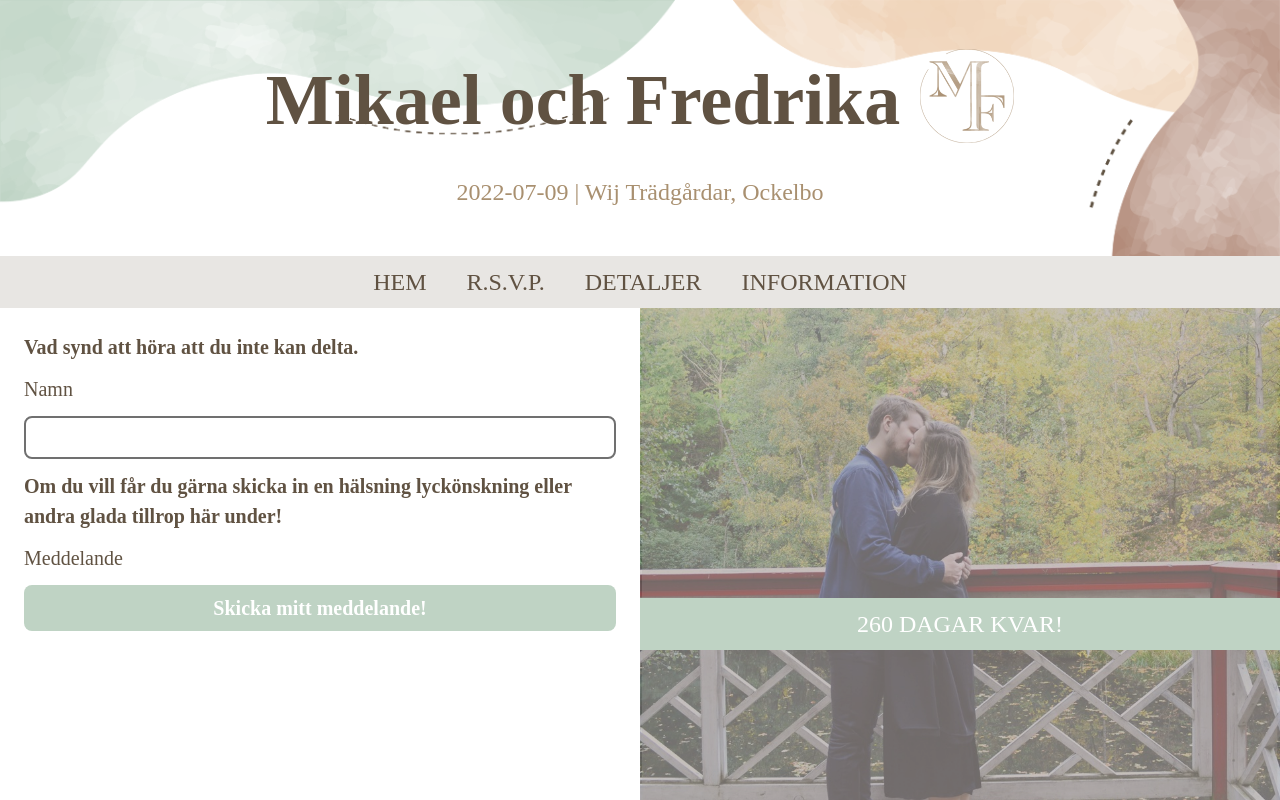
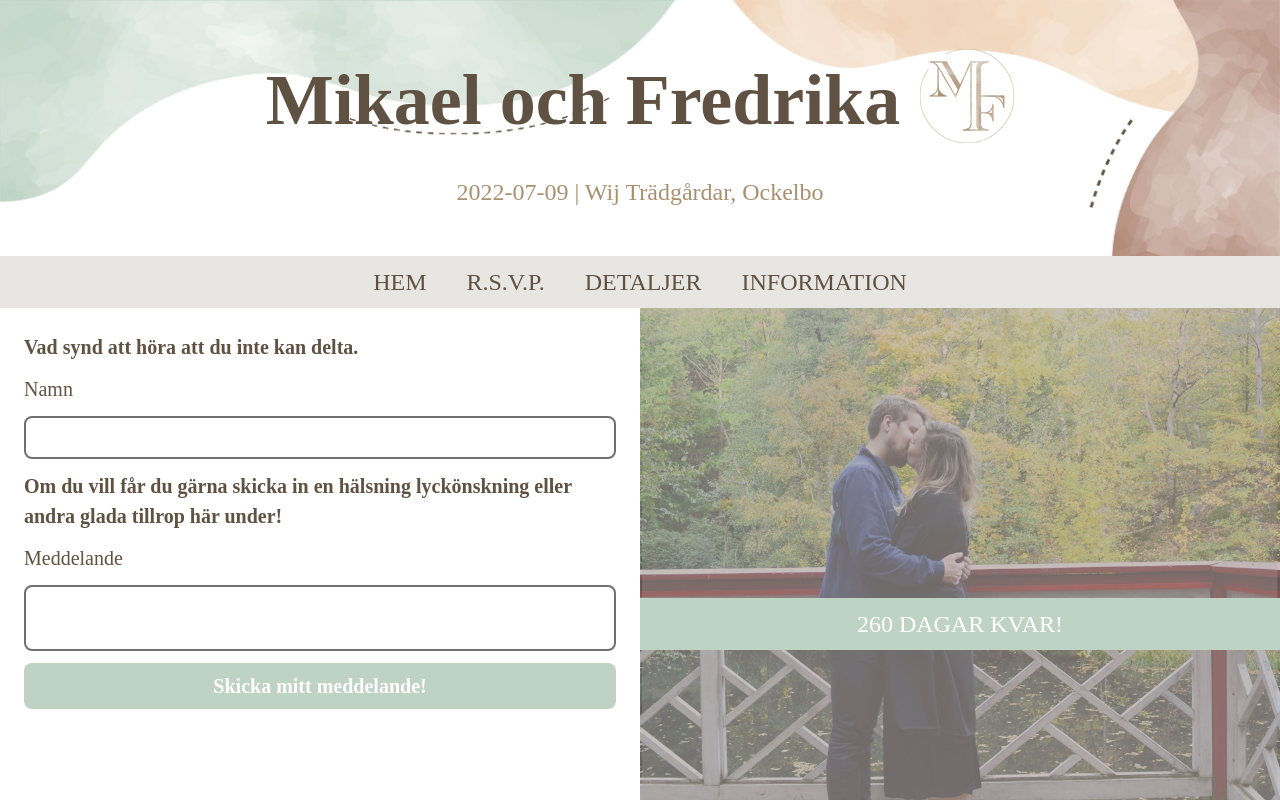
Before and after one commit to mlonn/mikaelochfredrika, a Next.js app: page /rsvp/No in a window 1280 px wide. Built offline with nearby package versions, Linux system fonts and the light colour scheme; a web font is replaced by a local one.

Commit message:
fix import

```diff
--- a/pages/rsvp/No.js
+++ b/pages/rsvp/No.js
@@ -3,7 +3,7 @@ import React from 'react';
 import axios from 'axios';
 import { toast } from 'react-toastify';
 import Input from '../../components/Input';
-//import Textarea from '../../components/Textarea';
+import Textarea from '../../components/Textarea';
 import { Controller, useForm } from 'react-hook-form';
 import { Form } from './RSVP';
 const No = () => {
@@ -38,16 +38,16 @@ const No = () => {
         glada tillrop här under!
       </h6>
       <label>Meddelande</label>
-      {/*       <Controller */}
-      {/*         control={control} */}
-      {/*         name="message" */}
-      {/*         rules={{ required: 'Fältet är obligatoriskt.' }} */}
-      {/*         render={({ */}
-      {/*           field: { onChange, onBlur, value, name, ref }, */}
-      {/*           fieldState: { invalid, isTouched, isDirty, error }, */}
-      {/*           formState, */}
-      {/*         }) => <Textarea onChange={onChange} value={value} />} */}
-      {/*       /> */}
+      <Controller
+        control={control}
+        name="message"
+        rules={{ required: 'Fältet är obligatoriskt.' }}
+        render={({
+          field: { onChange, onBlur, value, name, ref },
+          fieldState: { invalid, isTouched, isDirty, error },
+          formState,
+        }) => <Textarea onChange={onChange} value={value} />}
+      />
       {errors?.message?.message}
       <Button type="submit">Skicka mitt meddelande!</Button>
     </Form>
```
Also changed, not shown: components/Textarea.js (renamed from components/TextArea.js).
